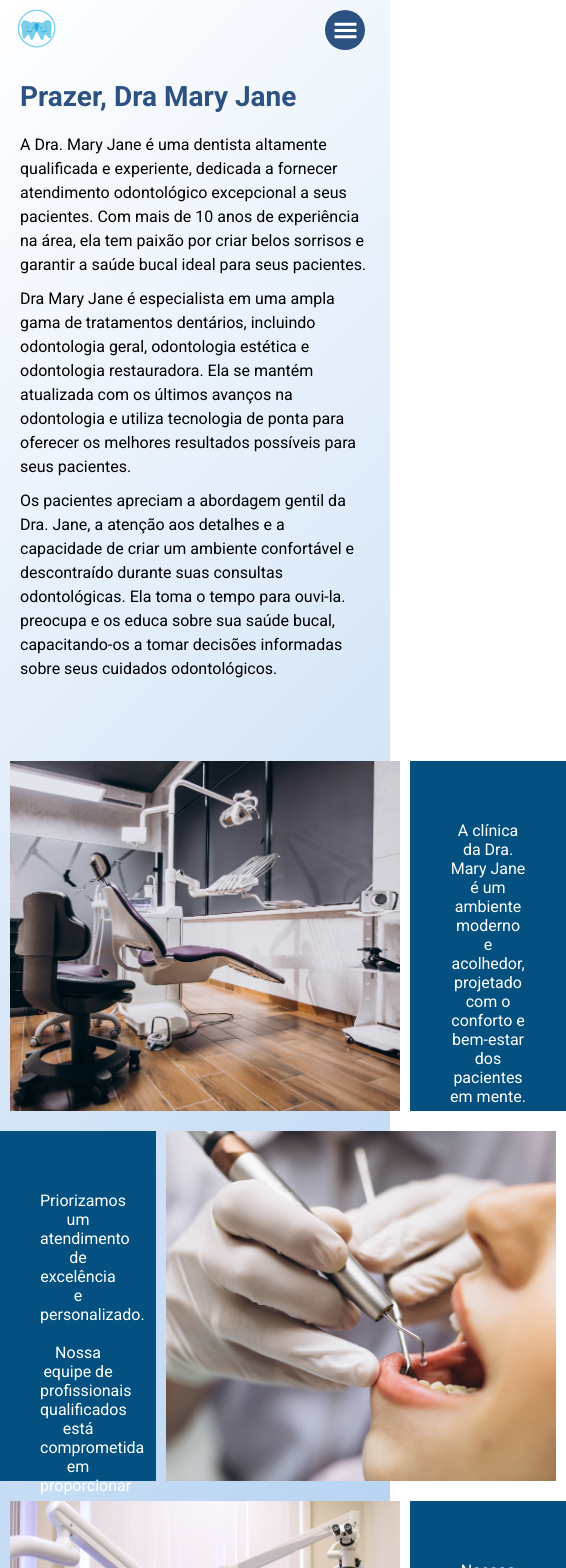
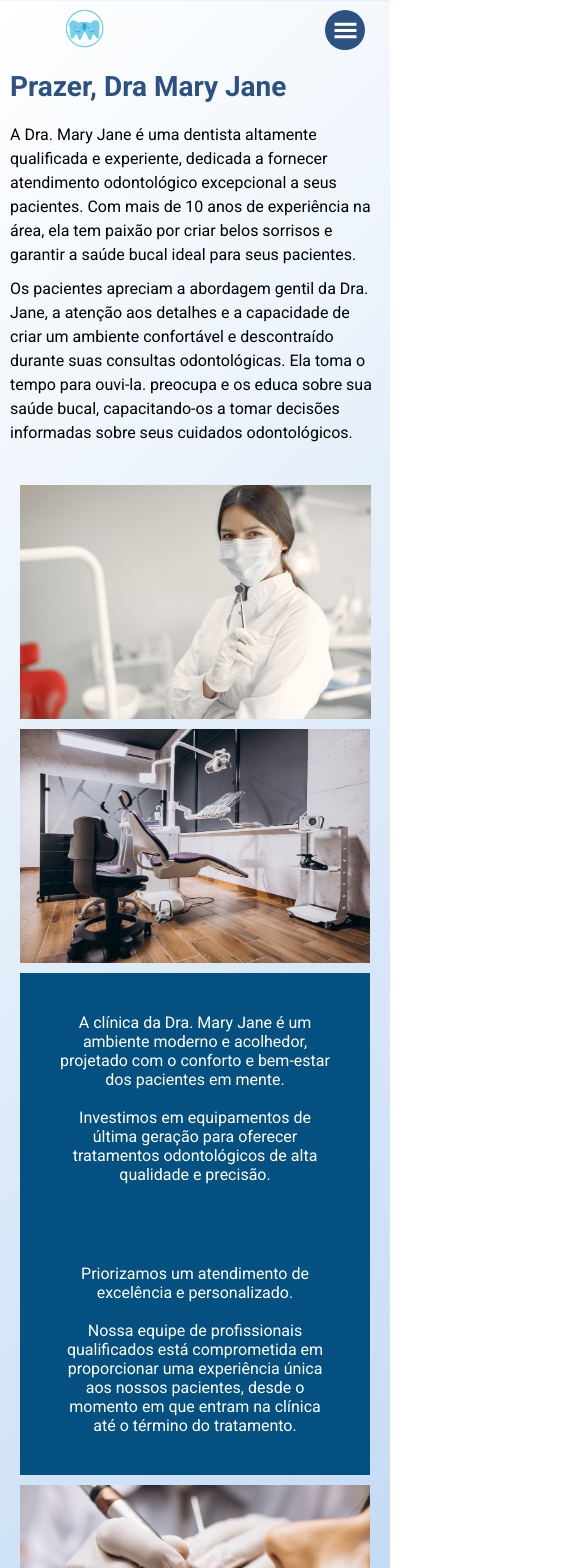
Before and after one commit to ElvisFelix-dev/model-page-dentist, a React (Vite) app: page /about in a window 390 px wide. Shown: the top 1568 px of the page, 566 px wide, since content can reach past the window. Built offline with nearby package versions, Linux system fonts and the light colour scheme.

Commit message:
add responsive

```diff
--- a/src/components/Footer/index.jsx
+++ b/src/components/Footer/index.jsx
@@ -8,19 +8,13 @@ export function Footer() {
       <footer className="footer">
         <div className="footer__social">
           <a
-            href="https://www.instagram.com/eyesgreen_tech/"
+            href="https://www.instagram.com/2system_dev/"
             target="_blank"
             rel="noreferrer"
           >
             <FaInstagram size={20} color="#2c5282" />
           </a>
-          <a
-            href="https://twitter.com/elvis__felix"
-            target="_blank"
-            rel="noreferrer"
-          >
-            <FaTwitter size={20} color="#2c5282" />
-          </a>
+
           <a
             href="https://wa.me/5516996318063"
             target="_blank"
--- a/src/components/Map/index.jsx
+++ b/src/components/Map/index.jsx
@@ -31,7 +31,12 @@ const Map = () => {
       center={position}
       zoom={15}
       scrollWheelZoom={false}
-      style={{ height: '400px', width: '100%' }}
+      style={{
+        height: '400px',
+        width: '100%',
+        maxHeight: '1200px',
+        margin: '0 auto',
+      }}
       ref={mapRef}
     >
       <TileLayer url="https://{s}.tile.openstreetmap.org/{z}/{x}/{y}.png" />
--- a/src/components/Modal/index.jsx
+++ b/src/components/Modal/index.jsx
@@ -1,10 +1,19 @@
 import { ModalContainer, ModalImage, CloseButton } from './styles'
 import { FaTimes } from 'react-icons/fa'
 
-export function Modal({ isOpen, selectedPhoto, closeModal }) {
+export function Modal({
+  isOpen,
+  selectedPhoto,
+  closeModal,
+  handleOverlayClick,
+}) {
   return (
     <>
-      <ModalContainer isOpen={isOpen} onRequestClose={closeModal}>
+      <ModalContainer
+        isOpen={isOpen}
+        onRequestClose={closeModal}
+        onClick={handleOverlayClick}
+      >
         <ModalImage src={selectedPhoto} alt="Selected Photo" />
         <CloseButton onClick={closeModal}>
           <FaTimes size={20} color="#FFF" />
--- a/src/components/Modal/styles.js
+++ b/src/components/Modal/styles.js
@@ -21,6 +21,10 @@ export const ModalImage = styled.img`
   padding: 4em 2em;
   background-color: #181c2e;
   box-shadow: 0 0 20px rgba(0, 0, 0, 0.8);
+
+  @media (max-width: 768px) {
+    max-width: 400px;
+  }
 `
 
 export const CloseButton = styled.button`
@@ -36,4 +40,9 @@ export const CloseButton = styled.button`
   border: none;
 
   outline: none;
+
+  @media (max-width: 768px) {
+    top: 0.5rem;
+    right: 0.5rem;
+  }
 `
--- a/src/components/NavBar/styles.css
+++ b/src/components/NavBar/styles.css
@@ -13,7 +13,7 @@
   text-decoration: none;
   color: black;
   font-size: 1.3rem;
-  margin-left: 1rem;
+  margin-left: 4rem;
 }
 
 .brand-name img {
--- a/src/pages/About/index.jsx
+++ b/src/pages/About/index.jsx
@@ -10,6 +10,8 @@ import {
   AboutPhotoText,
   ContainerPhotos,
   Container,
+  FlexAbout,
+  Content,
 } from './styles'
 
 import { Modal } from '../../components/Modal'
@@ -22,20 +24,12 @@ import imgPatient from '../../assets/imgPatient.png'
 import imgDentist from '../../assets/imgDentist.png'
 
 export function About() {
-  const [selectedPhoto, setSelectedPhoto] = useState(null)
-
-  const openModal = (photo) => {
-    setSelectedPhoto(photo)
-  }
-
-  const closeModal = () => {
-    setSelectedPhoto(null)
-  }
   return (
     <>
       <Container>
         <NavBar />
         <AboutContainer>
+          <Content>
             <AboutContent>
               <AboutTitle>Prazer, Dra Mary Jane</AboutTitle>
               <AboutDescription>
@@ -45,13 +39,7 @@ export function About() {
                 na área, ela tem paixão por criar belos sorrisos e garantir a
                 saúde bucal ideal para seus pacientes.
               </AboutDescription>
-            <AboutDescription>
-              Dra Mary Jane é especialista em uma ampla gama de tratamentos
-              dentários, incluindo odontologia geral, odontologia estética e
-              odontologia restauradora. Ela se mantém atualizada com os últimos
-              avanços na odontologia e utiliza tecnologia de ponta para oferecer
-              os melhores resultados possíveis para seus pacientes.
-            </AboutDescription>
+
               <AboutDescription>
                 Os pacientes apreciam a abordagem gentil da Dra. Jane, a atenção
                 aos detalhes e a capacidade de criar um ambiente confortável e
@@ -61,6 +49,10 @@ export function About() {
                 odontológicos.
               </AboutDescription>
             </AboutContent>
+            <FlexAbout>
+              <img src={imgDentist} alt="" />
+            </FlexAbout>
+          </Content>
 
           <ContainerPhotos>
             <AboutPhotosSection>
@@ -69,7 +61,6 @@ export function About() {
                   src={imgLab}
                   alt="Clinic Photo 1"
                   title="Bem-estar e conforto para nossos pacientes"
-                  onClick={() => openModal(`${imgLab}`)}
                 />
                 <AboutPhotoText>
                   A clínica da Dra. Mary Jane é um ambiente moderno e acolhedor,
@@ -95,7 +86,6 @@ export function About() {
                   src={imgWomam}
                   alt="Clinic Photo 2"
                   title="Tratamento personalizado"
-                  onClick={() => openModal(`${imgWomam}`)}
                 />
               </AboutPhotoItem>
 
@@ -104,7 +94,6 @@ export function About() {
                   src={imgOffice}
                   alt="Clinic Photo 3"
                   title="Equipamentos modernos"
-                  onClick={() => openModal(`${imgOffice}`)}
                 />
                 <AboutPhotoText>
                   Nossos equipamentos avançados nos permitem realizar
@@ -133,7 +122,6 @@ export function About() {
                   src={imgPatient}
                   alt="Clinic Photo 3"
                   title="Atentimento cuidadoso"
-                  onClick={() => openModal(`${imgPatient}`)}
                 />
               </AboutPhotoItem>
 
@@ -142,7 +130,6 @@ export function About() {
                   src={imgDentist}
                   alt="Dr. Mary Jane Photo"
                   title="Dra Mary Jane"
-                  onClick={() => openModal(`${imgDentist}`)}
                 />
                 <AboutPhotoText>
                   Olá! Sou a Dra. Mary Jane e é um imenso prazer trabalhar na
@@ -157,12 +144,6 @@ export function About() {
               </AboutPhotoItem>
             </AboutPhotosSection>
           </ContainerPhotos>
-
-          <Modal
-            isOpen={!!selectedPhoto}
-            selectedPhoto={selectedPhoto}
-            closeModal={closeModal}
-          />
         </AboutContainer>
       </Container>
     </>
--- a/src/pages/About/styles.js
+++ b/src/pages/About/styles.js
@@ -14,16 +14,53 @@ export const AboutContainer = styled.div`
   width: 100%;
 `
 
+export const Content = styled.div`
+  display: flex;
+  justify-content: space-between;
+  flex-wrap: wrap; /* Adicionado flex-wrap para que os elementos possam quebrar linha em telas menores */
+
+  @media (max-width: 768px) {
+    display: flex;
+    flex-direction: column;
+    align-items: center;
+  }
+`
+
 export const AboutContent = styled.div`
   max-width: 800px;
-  margin-bottom: 40px;
   padding: 20px;
+  flex: 1;
+
+  @media (max-width: 768px) {
+    padding: 10px;
+  }
+`
+
+export const FlexAbout = styled.div`
+  flex: 1;
+  display: flex;
+  justify-content: flex-end;
+
+  img {
+    width: 100%;
+    height: auto;
+    max-width: 400px; /* Limitando a largura máxima da imagem para telas menores */
+    max-height: 285px; /* Limitando a altura máxima da imagem para telas menores */
+  }
+
+  @media (max-width: 768px) {
+    justify-content: center;
+    margin-top: 20px;
+
+    img {
+      width: 90%;
+    }
+  }
 `
 
 export const AboutTitle = styled.h1`
   font-size: 28px;
   margin-bottom: 20px;
-
   color: #2c5282;
 `
 
@@ -31,7 +68,6 @@ export const AboutDescription = styled.p`
   font-size: 16px;
   line-height: 1.5;
   margin-bottom: 10px;
-
   color: #000;
 `
 
@@ -42,12 +78,9 @@ export const AboutPhotosSection = styled.section`
 
 export const AboutPhoto = styled.img`
   object-fit: cover;
-  cursor: pointer;
   margin: 10px;
-
   width: 100%;
   height: 350px;
-
   background-position: center;
   background-size: cover;
 
@@ -60,27 +93,41 @@ export const AboutPhoto = styled.img`
     float: left;
   }
 
-  cursor: pointer;
+  @media (max-width: 768px) {
+    height: auto;
+  }
 `
 
 export const AboutPhotoItem = styled.div`
   display: flex;
   align-items: center;
+
+  @media (max-width: 768px) {
+    flex-direction: column;
+  }
 `
 
 export const AboutPhotoText = styled.div`
   padding: 60px 40px;
-  width: 40%;
+  width: 100%;
   height: 350px;
   align-items: center;
   color: #fff;
-
   text-align: center;
   background-color: #045181;
+
+  @media (max-width: 768px) {
+    height: auto;
+    padding: 40px;
+  }
 `
 
 export const ContainerPhotos = styled.div`
   width: 100%;
   max-width: 1200px;
   margin: 0 auto;
+
+  @media (max-width: 768px) {
+    padding: 0 20px;
+  }
 `
--- a/src/pages/Contact/styles.js
+++ b/src/pages/Contact/styles.js
@@ -12,6 +12,16 @@ export const ContactPageContainer = styled.div`
   display: flex;
   justify-content: space-between;
   align-items: flex-start;
+
+  @media (max-width: 768px) {
+    flex-direction: column;
+    align-items: center;
+  }
+
+  @media (min-width: 1400px) {
+    /* Estilos para telas grandes com largura mínima de 1200px */
+    justify-content: center;
+  }
 `
 
 export const ContactInfoContainer = styled.div`
@@ -48,6 +58,30 @@ export const ContactInfoContainer = styled.div`
 
     background-color: #2c5282;
     color: #fff;
+
+    &:hover {
+      background: ${shade(0.2, '#2c5282')};
+    }
+
+    @media (max-width: 768px) {
+      width: 90%;
+    }
+
+    @media (min-width: 1200px) {
+      /* Estilos para telas grandes com largura mínima de 1200px */
+      width: 40%;
+    }
+  }
+
+  @media (max-width: 768px) {
+    width: 100%;
+    padding: 0 20px;
+    margin-top: 20px;
+  }
+
+  @media (min-width: 1200px) {
+    /* Estilos para telas grandes com largura mínima de 1200px */
+    padding-left: 120px;
   }
 `
 
@@ -68,6 +102,10 @@ export const TextArea = styled.div`
     resize: none;
 
     border-radius: 8px;
+
+    @media (max-width: 768px) {
+      width: 90%;
+    }
   }
 
   button {
@@ -79,6 +117,14 @@ export const TextArea = styled.div`
 
     background-color: #2c5282;
     color: #fff;
+
+    &:hover {
+      background: ${shade(0.2, '#2c5282')};
+    }
+
+    @media (max-width: 768px) {
+      width: 90%;
+    }
   }
 `
 
@@ -108,4 +154,15 @@ export const MapContainer = styled.div`
   p {
     margin-bottom: 20px;
   }
+
+  @media (max-width: 768px) {
+    width: 95%;
+    margin-right: 0;
+  }
+
+  @media (min-width: 1200px) {
+    /* Estilos para telas grandes com largura mínima de 1200px */
+    width: 60%;
+    height: 800px;
+  }
 `
--- a/src/pages/Home/index.jsx
+++ b/src/pages/Home/index.jsx
@@ -16,7 +16,9 @@ export function Home() {
             odontologia, você está no lugar certo.
           </p>
 
-          <button>Saber Mais</button>
+          <Link to="/about">
+            <button>Saber Mais</button>
+          </Link>
         </aside>
       </div>
     </>
--- a/src/pages/Home/styles.css
+++ b/src/pages/Home/styles.css
@@ -3,45 +3,6 @@ div .container {
   background-size: cover;
   background-position: center;
   height: 100vh;
-}
-
-header nav {
-  float: left;
-}
-
-header nav ul {
-  list-style: none;
-}
-
-header nav li {
-  float: right;
-  padding: 15px 20px;
-}
-
-header li a {
-  color: #2C5282;
-  text-decoration: none;
-
-  transition: 1s;
-}
-
-header li a:hover {
-  color:  #0e1e35;
-  font-size: 19px;
-}
-
-header .logo {
-  align-items: center;
-  float: right;
-  margin-right: 8rem;
-  margin-top: 5px;
-
-  width: 50px;
-  height: 50px;
-
-  background-size: cover;
-  background-position: center;
-  background-image: url('../../assets/imgLogo.png');
 }
 
 aside  {
@@ -90,3 +51,20 @@ aside button:hover {
   background-color: #2C5282;
   transform: scale(1.1);
 }
+
+@media (max-width: 768px) {
+  div .container {
+    background-image: url('../../assets/imgBg.png');
+    background-size: cover;
+    background-position: center;
+    height: 100vh;
+  }
+
+  aside {
+    padding-right: 2rem; /* Reduzindo o padding para telas menores */
+  }
+
+  aside h1 {
+    font-size: 3rem; /* Reduzindo o tamanho do título para telas menores */
+  }
+}
```
Lines whose indentation alone changed are shown as unchanged.
